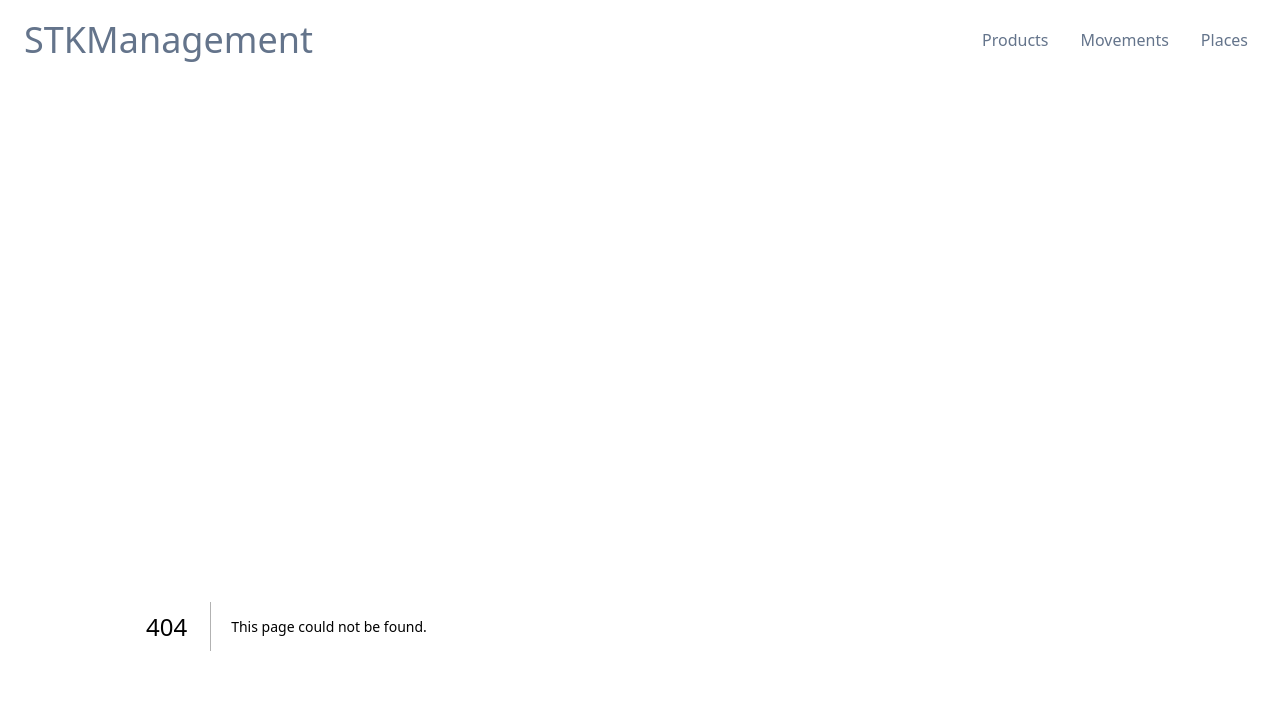
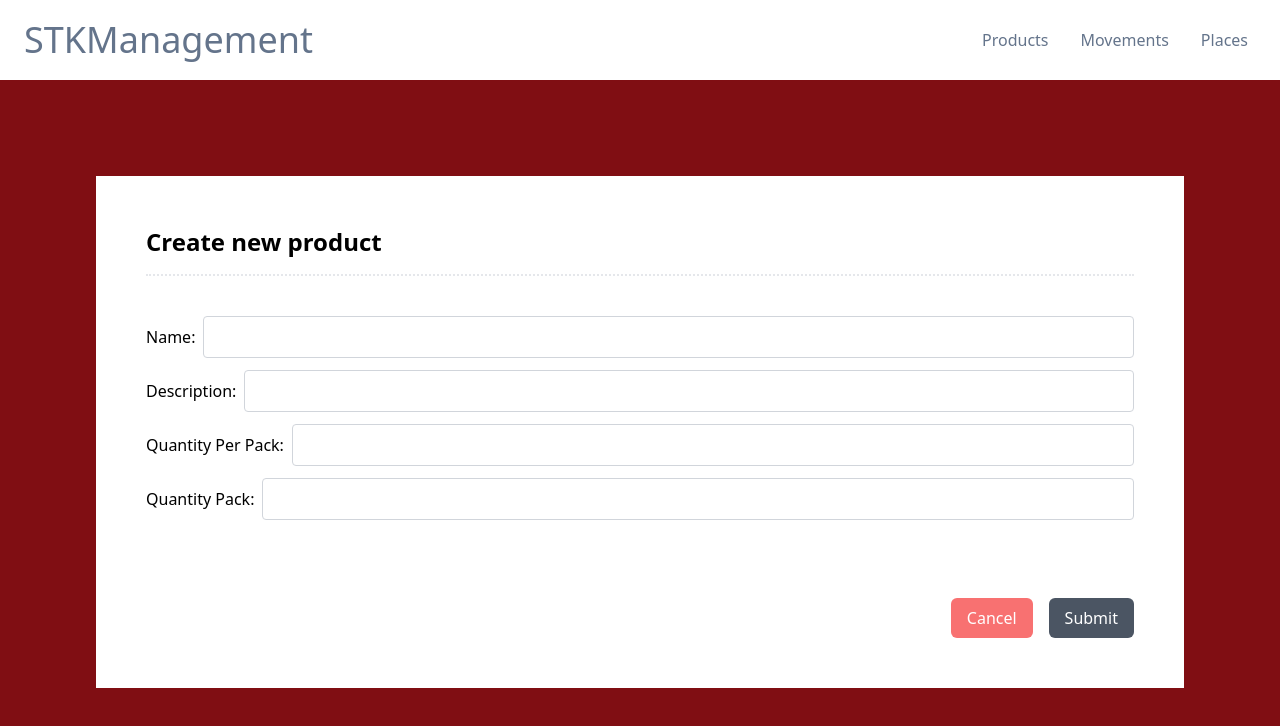
Before and after one commit to eferreiraic/stock-movements, a Next.js app: page /products/create in a window 1280 px wide. Before the commit this address had no page. Shown: the top 726 px of the page. Built offline with nearby package versions, Linux system fonts and the light colour scheme.

Commit message:
Display form for add a products Create mock actions for the products table

```diff
--- /dev/null
+++ b/src/app/not-found.tsx
@@ -0,0 +1,12 @@
+import React from 'react';
+
+export default function NotFound() {
+  return (
+    <div className="w-full flex flex-col gap-10 pt-28">
+      <h1 className="text-5xl text-center text-red-800">Page not found!</h1>
+      <p className="text-xl text-center">
+        {`Sorry we could not find the page you're looking for...`}
+      </p>
+    </div>
+  );
+}
--- /dev/null
+++ b/src/app/products/create/page.tsx
@@ -0,0 +1,61 @@
+import Link from 'next/link';
+import React from 'react';
+
+export default function CreateProduct() {
+  return (
+    <div className="w-full flex flex-col relative ">
+      <h2 className="text-2xl font-bold border-b-2 border-dotted border-gray-200 pb-4 mb-10">
+        Create new product
+      </h2>
+      <form className="flex gap-3 flex-col w-full self-center mb-20">
+        <InputField label="name" />
+        <InputField label="description" />
+        <InputField label="quantityPerPack" type="number" />
+        <InputField label="quantityPack" type="number" />
+
+        <div className="absolute right-0 bottom-0 flex gap-4">
+          <Link href="/products">
+            <button
+              type="submit"
+              className="px-4 py-2 font-medium text-white bg-red-400 rounded-md hover:bg-red-500 focus:outline-none focus:shadow-outline-blue active:bg-red-600 transition duration-150 ease-in-out"
+            >
+              Cancel
+            </button>
+          </Link>
+          <button
+            type="submit"
+            className="px-4 py-2 font-medium text-white bg-gray-600 rounded-md hover:bg-gray-500 focus:outline-none focus:shadow-outline-blue active:bg-gray-600 transition duration-150 ease-in-out"
+          >
+            Submit
+          </button>
+        </div>
+      </form>
+    </div>
+  );
+}
+
+const InputField = ({
+  label,
+  type = 'text',
+}: {
+  label: string;
+  type?: 'text' | 'number';
+}) => (
+  <div className="flex items-center gap-2">
+    <label htmlFor={label} className="capitalize">
+      {formatString(label)}:
+    </label>
+    <input
+      name={label}
+      type={type}
+      className="border border-gray-300 rounded px-3 py-2 flex-1"
+      min={type === 'number' ? 0 : undefined}
+    />
+  </div>
+);
+
+function formatString(entryStr: string) {
+  return entryStr
+    .replace(/([A-Z])/g, ' $1')
+    .replace(/^./, (str: string) => str.toUpperCase());
+}
--- a/src/app/products/page.tsx
+++ b/src/app/products/page.tsx
@@ -1,7 +1,6 @@
 import { getAllProducts } from '@/actions/products';
 import Button from '@/components/Button';
-import Table from '@/components/Table/Table';
-import { tableConfig } from '@/types/productsConfig';
+import ProductsTable from '@/components/ProductsTable';
 import React from 'react';
 
 export default async function ProductsPage() {
@@ -11,9 +10,9 @@ export default async function ProductsPage() {
     <main className="w-full flex flex-col gap-8">
       <header className="flex justify-between items-center border-b-2 border-dotted border-gray-200 pb-4">
         <h1 className="text-3xl font-bold text-gray-500">Products List</h1>
-        <Button label="add products" />
+        <Button label="add products" to="products/create" />
       </header>
-      <Table items={products} tableConfig={tableConfig} />
+      <ProductsTable products={products} />
     </main>
   );
 }
--- a/src/components/Button/Button.tsx
+++ b/src/components/Button/Button.tsx
@@ -1,18 +1,20 @@
 'use client';
-import React from 'react';
+import Link from 'next/link';
 
 interface ButtonProps {
   label: string;
+  to: string;
 }
 
-export default function Button({ label }: ButtonProps) {
+export default function Button({ label, to }: ButtonProps) {
   return (
+    <Link href={to}>
       <button
         type="button"
         className="focus:outline-none flex capitalize text-white bg-gray-700 hover:bg-gray-800 font-medium rounded-lg text-sm px-5 py-2.5"
-      onClick={() => alert(`Add ${label}`)}
       >
         {label}
       </button>
+    </Link>
   );
 }
--- a/src/components/ProductsDialog/ProductsDialog.tsx
+++ /dev/null
@@ -1,5 +0,0 @@
-import React from 'react';
-
-export default function ProductsDialog() {
-  return <div>ProductsDialog</div>;
-}
--- a/src/components/ProductsDialog/index.ts
+++ /dev/null
@@ -1,3 +0,0 @@
-import ProductsDialog from './ProductsDialog';
-
-export default ProductsDialog;
--- /dev/null
+++ b/src/components/ProductsTable/ProductsTable.tsx
@@ -0,0 +1,27 @@
+'use client';
+import React from 'react';
+import Table from '../Table';
+import { tableConfig } from '@/types/productsConfig';
+import type { Product } from '@prisma/client';
+
+interface ProductsTableProps {
+  products: Product[];
+}
+
+export default function ProductsTable({ products }: ProductsTableProps) {
+  function onDeleteHandler(rowId: number) {
+    console.log('delete', rowId);
+  }
+  function onEditHandler(rowId: number) {
+    console.log('edit', rowId);
+  }
+
+  return (
+    <Table
+      items={products}
+      tableConfig={tableConfig}
+      onEdit={(rowId) => onEditHandler(rowId)}
+      onDelete={(rowId) => onDeleteHandler(rowId)}
+    />
+  );
+}
--- /dev/null
+++ b/src/components/ProductsTable/index.ts
@@ -0,0 +1,3 @@
+import ProductsTable from './ProductsTable';
+
+export default ProductsTable;
--- a/src/components/Table/Table.tsx
+++ b/src/components/Table/Table.tsx
@@ -1,18 +1,26 @@
+'use client';
 import React from 'react';
 
 interface TableProps<T> {
   items: T[];
   // biome-ignore lint/suspicious/noExplicitAny: <explanation>
   tableConfig: any;
+  onDelete: (id: number) => void;
+  onEdit: (id: number) => void;
 }
 
-export default function Table<T>({ items, tableConfig }: TableProps<T>) {
+export default function Table<T>({
+  items,
+  tableConfig,
+  onDelete,
+  onEdit,
+}: TableProps<T>) {
   return (
     <table className="min-w-full divide-y divide-gray-200">
       <thead>
         <tr>
           {/* biome-ignore lint/suspicious/noExplicitAny: <explanation> */}
-          {tableConfig.map(({ columnHeader, hidden }: any) => (
+          {tableConfig.map(({ columnHeader }: any) => (
             <th
               key={columnHeader}
               className="px-6 py-3 text-left text-xs font-medium text-gray-500 uppercase tracking-wider"
@@ -20,7 +28,7 @@ export default function Table<T>({ items, tableConfig }: TableProps<T>) {
               {columnHeader}
             </th>
           ))}
-          <th className="px-6 py-3 text-left text-xs font-medium text-gray-500 uppercase tracking-wider">
+          <th className="px-6 py-3 text-xs text-right font-medium text-gray-500 uppercase tracking-wider">
             Actions
           </th>
         </tr>
@@ -28,7 +36,6 @@ export default function Table<T>({ items, tableConfig }: TableProps<T>) {
       <tbody className="bg-white divide-y divide-gray-200">
         {items.map((row, index) => {
           return (
-            // biome-ignore lint/suspicious/noArrayIndexKey: <explanation>
             <tr key={row.id ?? index}>
               {/* biome-ignore lint/suspicious/noExplicitAny: <explanation> */}
               {tableConfig.map(({ column }: any) => {
@@ -39,16 +46,18 @@ export default function Table<T>({ items, tableConfig }: TableProps<T>) {
                 );
               })}
 
-              <td className="px-6 py-4 whitespace-nowrap">
+              <td className="px-6 py-4 whitespace-nowrap text-right">
                 <button
                   type="button"
                   className="px-4 py-2 font-medium text-white bg-gray-600 rounded-md hover:bg-gray-500 focus:outline-none focus:shadow-outline-blue active:bg-gray-600 transition duration-150 ease-in-out"
+                  onClick={() => onEdit(row.id)}
                 >
                   Edit
                 </button>
                 <button
                   type="button"
                   className="ml-2 px-4 py-2 font-medium text-white bg-red-600 rounded-md hover:bg-red-500 focus:outline-none focus:shadow-outline-red active:bg-red-600 transition duration-150 ease-in-out"
+                  onClick={() => onDelete(row.id)}
                 >
                   Delete
                 </button>
```
Lines whose indentation alone changed are shown as unchanged.
